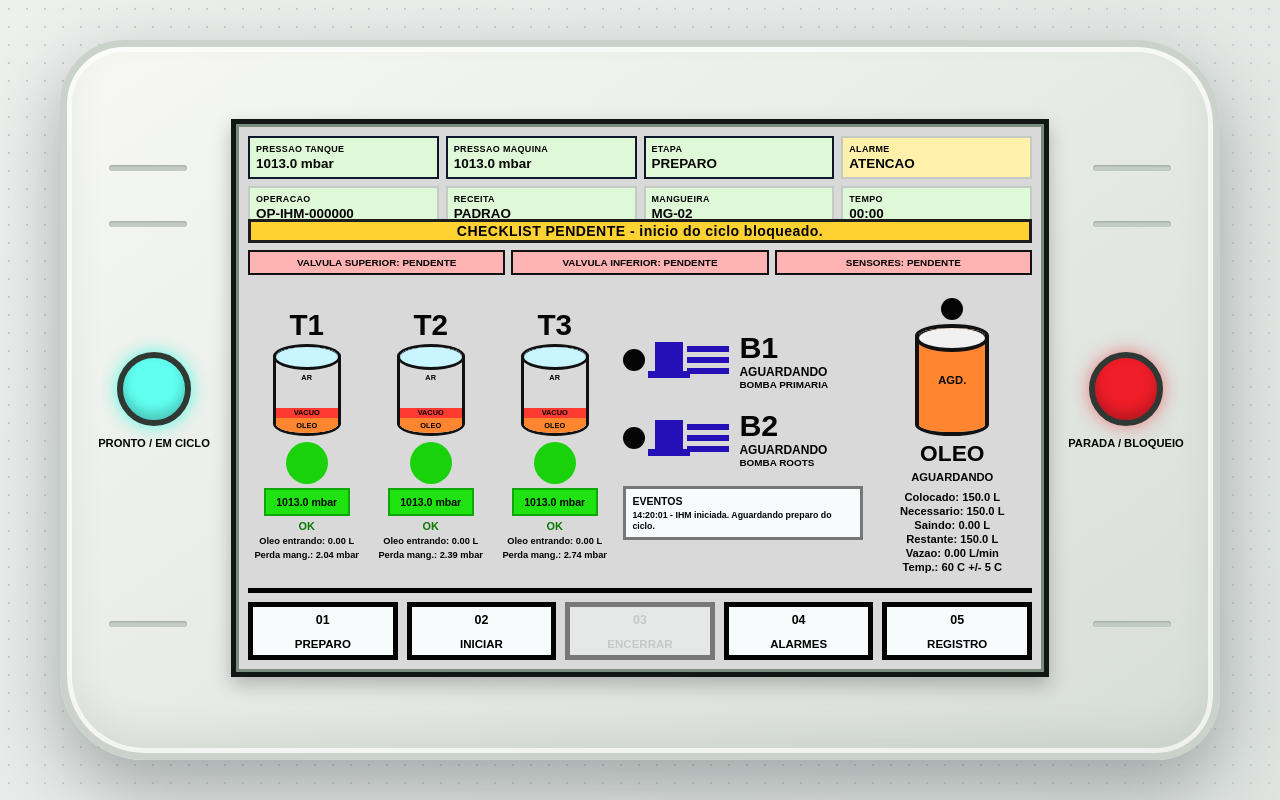
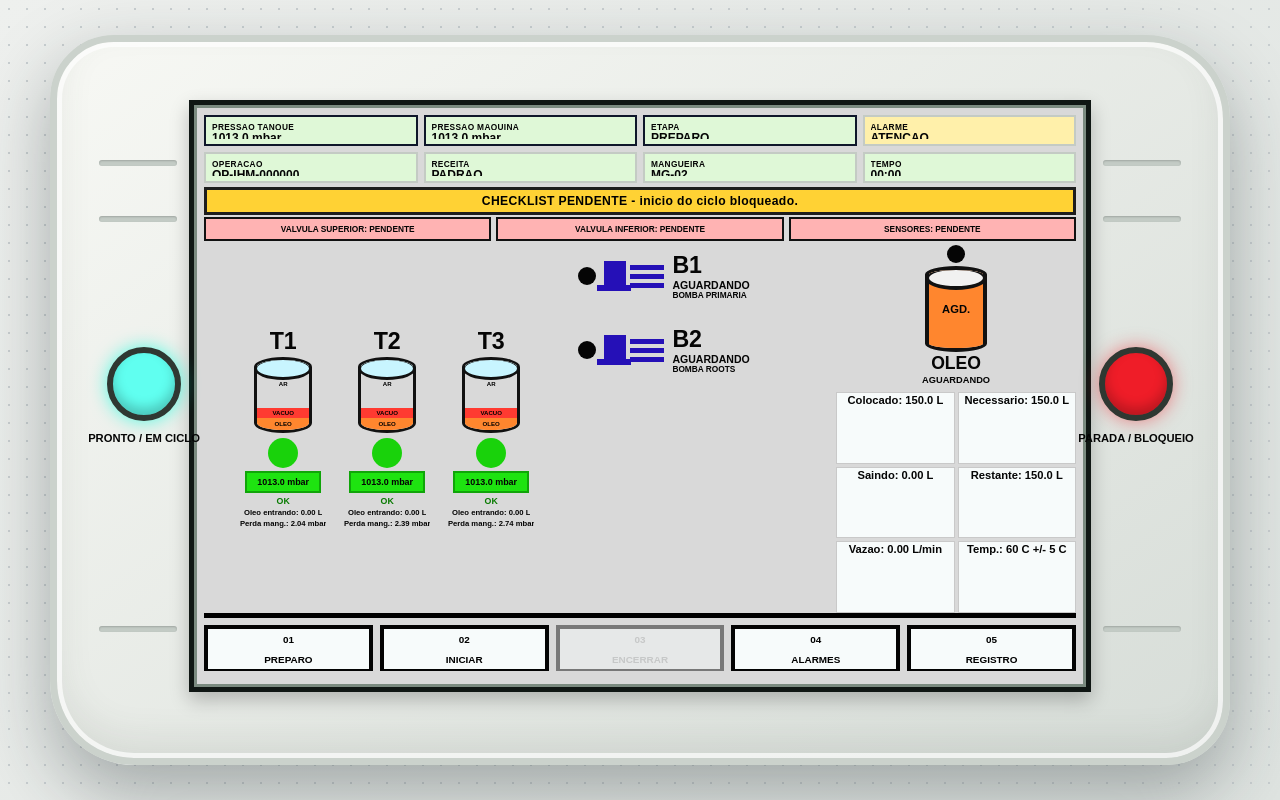
Before and after one commit to restoffkaua08-afk/TCC-versao-01, a React (Vite) app in the folder Prototipo_IHM/frontend/: page / in a window 1280 px wide. Built offline with nearby package versions, Linux system fonts and the light colour scheme.

Commit message:
Corrige espacamento da IHM oficial

```diff
--- a/Prototipo_IHM/frontend/src/styles.css
+++ b/Prototipo_IHM/frontend/src/styles.css
@@ -815,3 +815,393 @@ button.danger {
     font-size: 0.52rem;
   }
 }
+
+/* CORRECAO DE ESPACAMENTO E SOBREPOSICAO - IHM TSEA */
+.ihm-device {
+  width: min(1180px, calc(100vw - 24px)) !important;
+  height: min(730px, calc(100vh - 24px)) !important;
+  min-height: 650px !important;
+  padding: 58px 132px 66px !important;
+}
+
+.ihm-screen {
+  overflow: hidden !important;
+}
+
+.operation-layout {
+  height: 100% !important;
+  display: grid !important;
+  grid-template-rows: 68px 34px 28px minmax(0, 1fr) 64px !important;
+  gap: 0 !important;
+  padding: 10px !important;
+  overflow: hidden !important;
+}
+
+.top-cards {
+  grid-template-columns: repeat(4, minmax(0, 1fr)) !important;
+  gap: 6px !important;
+  min-height: 0 !important;
+}
+
+.top-card {
+  min-width: 0 !important;
+  min-height: 0 !important;
+  padding: 5px 6px !important;
+  overflow: hidden !important;
+}
+
+.top-card span {
+  font-size: 0.52rem !important;
+  white-space: nowrap !important;
+  overflow: hidden !important;
+  text-overflow: ellipsis !important;
+}
+
+.top-card strong {
+  font-size: 0.75rem !important;
+  line-height: 1.05 !important;
+  white-space: nowrap !important;
+  overflow: hidden !important;
+  text-overflow: ellipsis !important;
+}
+
+.alarm-bar {
+  height: 28px !important;
+  min-height: 28px !important;
+  max-height: 28px !important;
+  margin: 4px 0 !important;
+  font-size: 0.76rem !important;
+  line-height: 1 !important;
+  overflow: hidden !important;
+}
+
+.valve-strip {
+  height: 24px !important;
+  min-height: 24px !important;
+  max-height: 24px !important;
+  gap: 5px !important;
+  margin-bottom: 4px !important;
+  overflow: hidden !important;
+}
+
+.valve-strip span {
+  font-size: 0.52rem !important;
+  padding: 0 4px !important;
+  min-width: 0 !important;
+  white-space: nowrap !important;
+  overflow: hidden !important;
+  text-overflow: ellipsis !important;
+}
+
+.process-area {
+  min-height: 0 !important;
+  height: 100% !important;
+  overflow: hidden !important;
+  display: grid !important;
+  grid-template-columns: minmax(290px, 1.1fr) minmax(215px, 0.75fr) minmax(210px, 0.72fr) !important;
+  gap: 8px !important;
+  align-items: stretch !important;
+}
+
+.process-area > * {
+  min-width: 0 !important;
+  min-height: 0 !important;
+  overflow: hidden !important;
+}
+
+.tanks-area {
+  align-content: center !important;
+  justify-content: center !important;
+  gap: 8px !important;
+  height: 100% !important;
+}
+
+.tanks-1 {
+  grid-template-columns: 145px !important;
+}
+
+.tanks-2 {
+  grid-template-columns: repeat(2, 122px) !important;
+}
+
+.tanks-3 {
+  grid-template-columns: repeat(3, 96px) !important;
+}
+
+.tank-block {
+  gap: 3px !important;
+  min-width: 0 !important;
+}
+
+.tank-block h2 {
+  font-size: 1.45rem !important;
+}
+
+.tank-cylinder {
+  width: 58px !important;
+  height: 76px !important;
+}
+
+.tank-cylinder::before {
+  height: 17px !important;
+}
+
+.tank-segment span {
+  font-size: 0.38rem !important;
+}
+
+.tank-status {
+  width: 30px !important;
+  height: 30px !important;
+}
+
+.tank-pressure {
+  min-width: 76px !important;
+  padding: 4px 5px !important;
+  font-size: 0.56rem !important;
+}
+
+.tank-label {
+  font-size: 0.55rem !important;
+}
+
+.tank-block small {
+  font-size: 0.48rem !important;
+  line-height: 1.05 !important;
+  max-width: 92px !important;
+  white-space: nowrap !important;
+  overflow: hidden !important;
+  text-overflow: ellipsis !important;
+}
+
+.machines-area {
+  display: grid !important;
+  grid-template-rows: auto auto 1fr !important;
+  align-content: center !important;
+  gap: 12px !important;
+  height: 100% !important;
+}
+
+.pump-row {
+  grid-template-columns: 18px 60px minmax(0, 1fr) !important;
+  gap: 8px !important;
+  min-height: 62px !important;
+}
+
+.pump-led,
+.oil-led {
+  width: 18px !important;
+  height: 18px !important;
+}
+
+.pump-motor {
+  width: 24px !important;
+  height: 30px !important;
+}
+
+.pump-motor::before {
+  width: 34px !important;
+  height: 6px !important;
+}
+
+.pump-lines {
+  gap: 4px !important;
+}
+
+.pump-lines i {
+  width: 34px !important;
+  height: 5px !important;
+}
+
+.pump-row h2 {
+  font-size: 1.45rem !important;
+}
+
+.pump-row strong {
+  font-size: 0.66rem !important;
+}
+
+.pump-row span {
+  font-size: 0.52rem !important;
+  line-height: 1.05 !important;
+}
+
+.event-mini {
+  display: none !important;
+}
+
+.oil-area {
+  height: 100% !important;
+  display: grid !important;
+  grid-template-rows: 18px 86px auto auto 1fr !important;
+  justify-items: center !important;
+  align-content: center !important;
+  gap: 3px !important;
+  overflow: hidden !important;
+}
+
+.oil-tank {
+  width: 62px !important;
+  height: 86px !important;
+}
+
+.oil-tank::before {
+  height: 16px !important;
+}
+
+.oil-fill {
+  font-size: 0.52rem !important;
+}
+
+.oil-area h2 {
+  font-size: 1.1rem !important;
+  line-height: 1 !important;
+}
+
+.oil-area > strong {
+  font-size: 0.58rem !important;
+  line-height: 1 !important;
+}
+
+.oil-metrics {
+  width: 100% !important;
+  display: grid !important;
+  grid-template-columns: 1fr 1fr !important;
+  gap: 3px !important;
+  font-size: 0.48rem !important;
+  line-height: 1.05 !important;
+  overflow: hidden !important;
+}
+
+.oil-metrics span {
+  border: 1px solid #c9c9c9 !important;
+  background: #f7fbfb !important;
+  padding: 2px !important;
+  min-width: 0 !important;
+  white-space: nowrap !important;
+  overflow: hidden !important;
+  text-overflow: ellipsis !important;
+}
+
+.bottom-buttons {
+  height: 58px !important;
+  min-height: 58px !important;
+  max-height: 58px !important;
+  padding-top: 7px !important;
+  gap: 7px !important;
+  overflow: hidden !important;
+}
+
+.bottom-buttons button {
+  min-width: 0 !important;
+  min-height: 48px !important;
+  border-width: 4px !important;
+  overflow: hidden !important;
+}
+
+.bottom-buttons button span {
+  font-size: 0.62rem !important;
+}
+
+.bottom-buttons button strong {
+  font-size: 0.62rem !important;
+  white-space: nowrap !important;
+}
+
+/* Telas secundarias */
+.simple-screen {
+  overflow: hidden !important;
+  padding: 12px !important;
+  grid-template-rows: 54px minmax(0, 1fr) auto !important;
+}
+
+.simple-screen header {
+  min-height: 0 !important;
+  overflow: hidden !important;
+}
+
+.simple-screen h1 {
+  font-size: 1.35rem !important;
+}
+
+.simple-screen p {
+  font-size: 0.68rem !important;
+}
+
+.prep-grid {
+  min-height: 0 !important;
+  overflow: hidden !important;
+}
+
+.prep-card {
+  min-height: 0 !important;
+  overflow: auto !important;
+  padding: 10px !important;
+  gap: 7px !important;
+}
+
+.prep-card h2 {
+  font-size: 1rem !important;
+}
+
+.prep-card label {
+  font-size: 0.66rem !important;
+}
+
+.prep-card select,
+.prep-card input {
+  height: 34px !important;
+  min-height: 34px !important;
+}
+
+.check-line,
+.select-row button {
+  min-height: 34px !important;
+  font-size: 0.72rem !important;
+}
+
+.record-grid {
+  grid-template-columns: repeat(3, minmax(0, 1fr)) !important;
+  gap: 7px !important;
+}
+
+.info-card {
+  min-width: 0 !important;
+  padding: 8px !important;
+}
+
+.info-card span {
+  font-size: 0.58rem !important;
+}
+
+.info-card strong {
+  font-size: 0.78rem !important;
+  overflow-wrap: anywhere !important;
+}
+
+.record-log {
+  max-height: 112px !important;
+  overflow: auto !important;
+}
+
+.alarm-list {
+  min-height: 0 !important;
+  overflow: auto !important;
+}
+
+.alarm-card {
+  padding: 9px !important;
+}
+
+@media (max-width: 1180px), (max-height: 760px) {
+  .ihm-device {
+    transform: scale(0.9) !important;
+    transform-origin: center !important;
+  }
+}
+
+@media (max-height: 690px) {
+  .ihm-device {
+    transform: scale(0.82) !important;
+  }
+}
```
